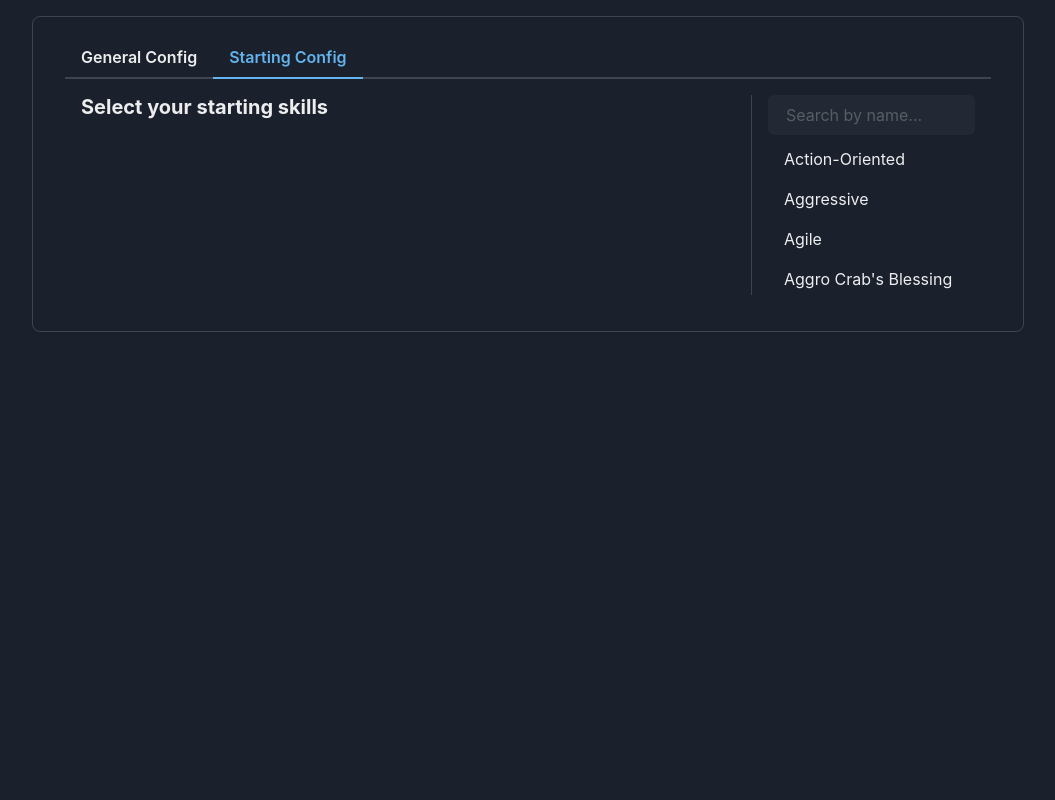
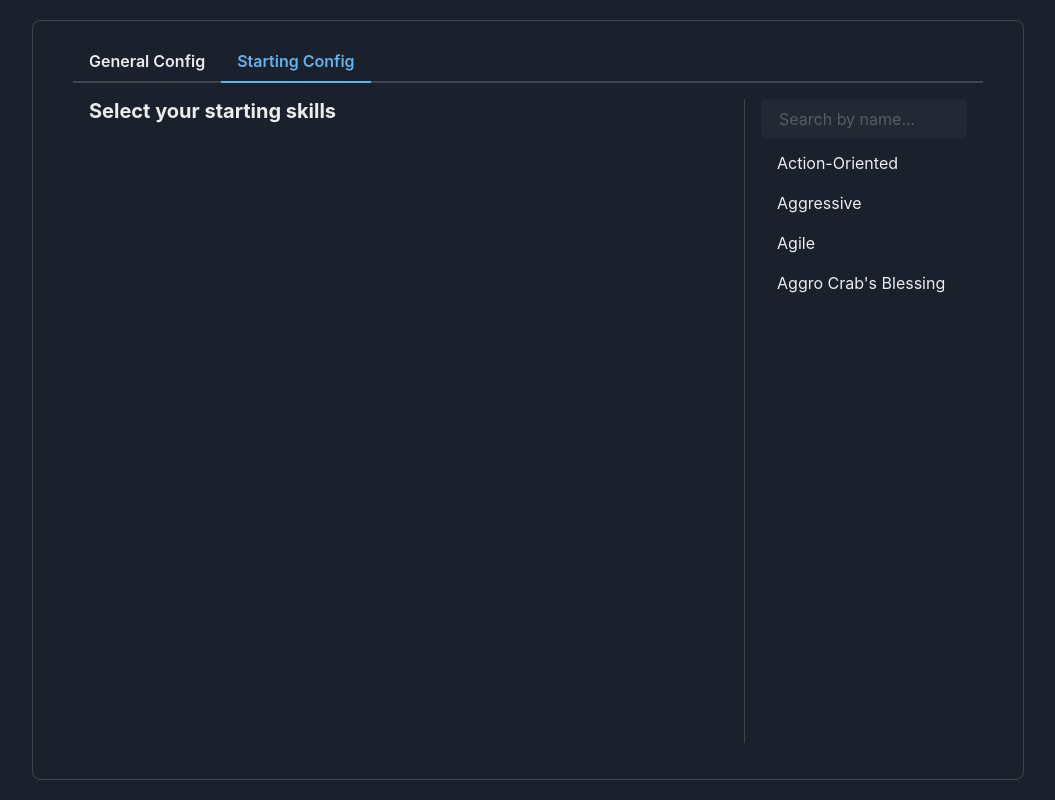
Before and after one commit to franomai/cornercutter, a React (Vite) app in the folder frontend/: page / in a window 1280 px wide. Both pictures are taken after a click on the tab "Starting Config". Shown: the whole page, without its empty margins (112-1167 px from the left). Built offline with nearby package versions, Linux system fonts and the light colour scheme.

Commit message:
#3 Made height 100% and made skills align with text

```diff
--- a/frontend/src/App.css
+++ b/frontend/src/App.css
@@ -1,3 +1,9 @@
 .square {
     aspect-ratio: 1 / 1;
 }
+
+html,
+body,
+#root {
+    height: 100%;
+}
--- a/frontend/src/App.tsx
+++ b/frontend/src/App.tsx
@@ -5,19 +5,19 @@ import StartingConfig from './pages/StartingConfig';
 
 function App() {
     return (
-        <Box className="App">
-            <Container my={4} maxW="80%">
-                <Box borderWidth="1px" py={5} px={8} borderRadius="lg" h="full">
-                    <Tabs>
+        <Box className="App" h="full" py={5}>
+            <Container maxW="80%" h="full">
+                <Box borderWidth="1px" py={5} px={10} borderRadius="lg" h="full">
+                    <Tabs h="full" display="flex" style={{ flexDirection: 'column' }}>
                         <TabList>
                             <Tab fontWeight="semibold">General Config</Tab>
                             <Tab fontWeight="semibold">Starting Config</Tab>
                         </TabList>
-                        <TabPanels>
+                        <TabPanels h="full">
                             <TabPanel>
                                 <GeneralConfig />
                             </TabPanel>
-                            <TabPanel>
+                            <TabPanel h="full">
                                 <StartingConfig />
                             </TabPanel>
                         </TabPanels>
--- a/frontend/src/components/SearchColumn.tsx
+++ b/frontend/src/components/SearchColumn.tsx
@@ -47,7 +47,7 @@ const SearchColumn: FC<Props> = (props) => {
     }
 
     return (
-        <Box pl={4} w="300px" borderLeft="1px" borderColor="chakra-border-color">
+        <Box pl={4} w="300px" borderLeft="1px" borderColor="chakra-border-color" h="full">
             <InputGroup>
                 <Input
                     ref={inputRef}
--- a/frontend/src/components/skills/Dropzone.tsx
+++ b/frontend/src/components/skills/Dropzone.tsx
@@ -1,7 +1,7 @@
 import { Box, Center, Text } from '@chakra-ui/react';
 import { faPlus } from '@fortawesome/free-solid-svg-icons';
 import { FontAwesomeIcon } from '@fortawesome/react-fontawesome';
-import { FC, ReactNode } from 'react';
+import { Children, FC, ReactNode } from 'react';
 import { useDrop } from 'react-dnd';
 import { ItemType, Item } from '../../types/ItemTypes';
 
@@ -33,6 +33,7 @@ const Dropzone: FC<Props> = (props) => {
     return (
         <Box
             p={2}
+            m={-2}
             ref={dropRef}
             border={canDrop ? '1px dashed' : '1px'}
             borderColor={canDrop ? 'blue.200' : 'transparent'}
@@ -41,7 +42,7 @@ const Dropzone: FC<Props> = (props) => {
             w="full"
             h="full"
         >
-            {props.children}
+            {Children.count(props.children) === 0 ? <Text>Drag skills here!</Text> : props.children}
         </Box>
     );
 };
--- a/frontend/src/pages/StartingConfig.tsx
+++ b/frontend/src/pages/StartingConfig.tsx
@@ -20,18 +20,16 @@ const StartingConfig: FC = () => {
     }
 
     return (
-        <Flex gap={4}>
-            <Box width="full" h="full">
-                <Heading size="md" mb={4}>
-                    Select your starting skills
-                </Heading>
+        <Flex gap={4} h="full">
+            <Flex w="full" h="full" direction="column" gap={4}>
+                <Heading size="md">Select your starting skills</Heading>
                 <SkillSelector
                     skillIds={config.startingSkillIds}
                     addSkill={addSkill}
                     removeSkill={removeSkill}
                     columns={[1, null, 2, 3, 4, 6]}
                 />
-            </Box>
+            </Flex>
             <SearchColumn items={Skills} />
         </Flex>
     );
```
